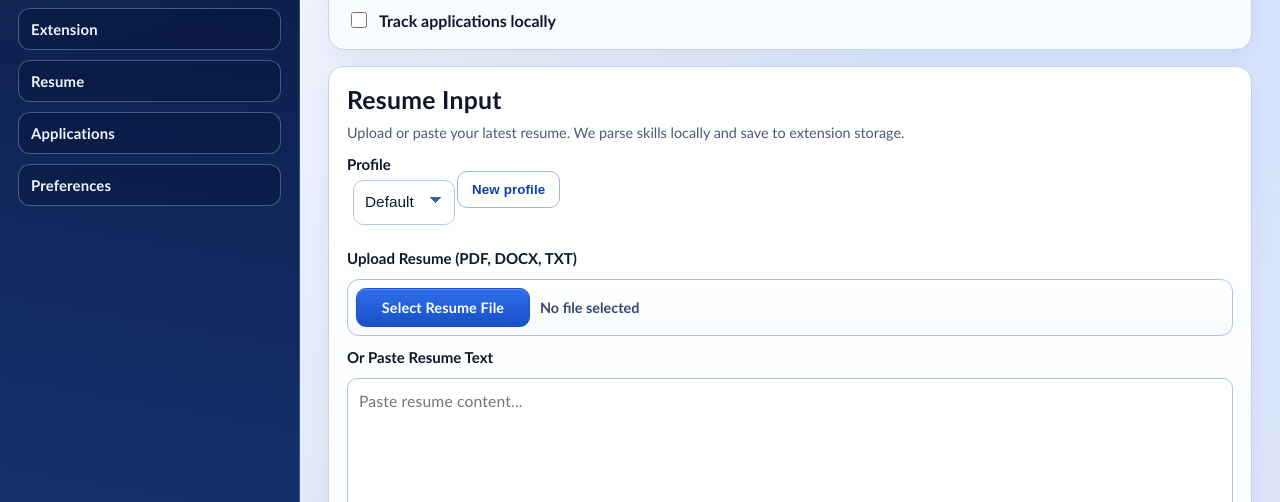
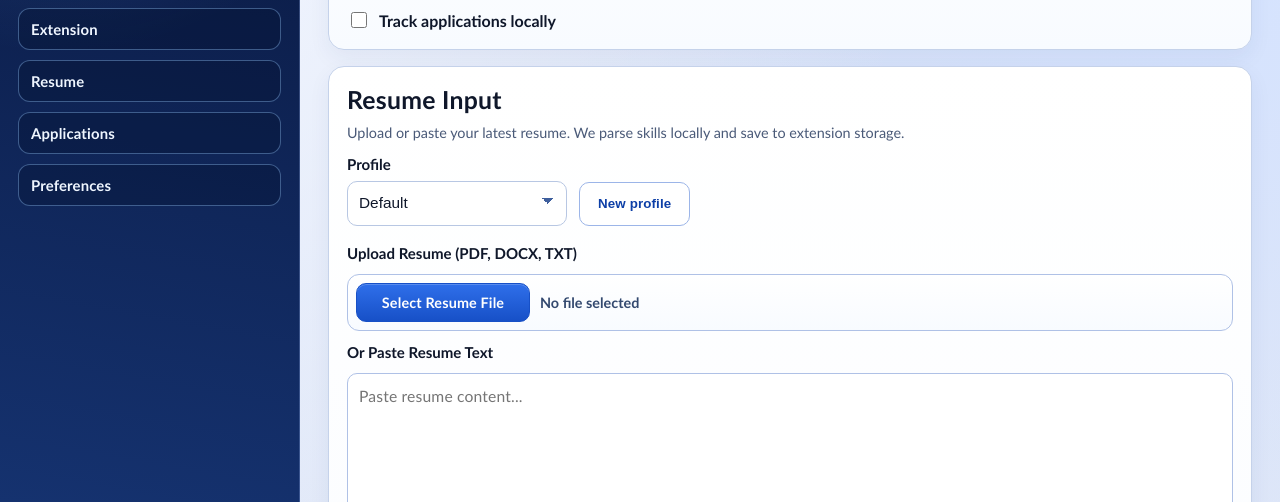
Before and after one commit to MatthewKim07/waterloo-works-plus, a browser extension: page src/app/app.html in a window 1280 px wide. Shown: the part 298-800 px from the top of the page. Drawn offline with Linux system fonts and the light colour scheme.

Commit message:
Refine profile controls layout

```diff
--- a/src/app/app.css
+++ b/src/app/app.css
@@ -185,6 +185,30 @@ h2 {
   margin: -2px 0 2px;
   color: var(--muted);
   font-size: 0.9rem;
+}
+
+.profile-controls {
+  display: grid;
+  gap: 8px;
+  margin-bottom: 6px;
+}
+
+.profile-controls-row {
+  display: grid;
+  grid-template-columns: minmax(180px, 220px) max-content;
+  align-items: end;
+  gap: 12px;
+  justify-content: start;
+}
+
+.profile-controls-row select {
+  min-width: 0;
+}
+
+.profile-controls-row button {
+  min-height: 44px;
+  padding-inline: 18px;
+  white-space: nowrap;
 }
 
 .grid {
@@ -586,6 +610,14 @@ button.secondary {
     flex-direction: column;
   }
 
+  .profile-controls-row {
+    grid-template-columns: 1fr;
+  }
+
+  .profile-controls-row button {
+    justify-self: start;
+  }
+
   .skill-add-row {
     grid-template-columns: 1fr;
   }
--- a/src/app/app.html
+++ b/src/app/app.html
@@ -53,12 +53,12 @@
         <section class="card" id="resume">
           <h2>Resume Input</h2>
           <p class="section-note">Upload or paste your latest resume. We parse skills locally and save to extension storage.</p>
-          <div class="profile-bar row" style="margin-bottom: 12px; flex-wrap: wrap; gap: 8px; align-items: center">
-            <label style="margin: 0">
-              Profile
-              <select id="profileSelect" style="margin-left: 6px"></select>
-            </label>
-            <button id="newProfileBtn" type="button" class="secondary">New profile</button>
+          <div class="profile-controls">
+            <label class="label" for="profileSelect">Profile</label>
+            <div class="profile-controls-row">
+              <select id="profileSelect"></select>
+              <button id="newProfileBtn" type="button" class="secondary">New profile</button>
+            </div>
           </div>
           <label class="label" for="resumeUpload">Upload Resume (PDF, DOCX, TXT)</label>
           <label class="file-shell" for="resumeUpload">
```
